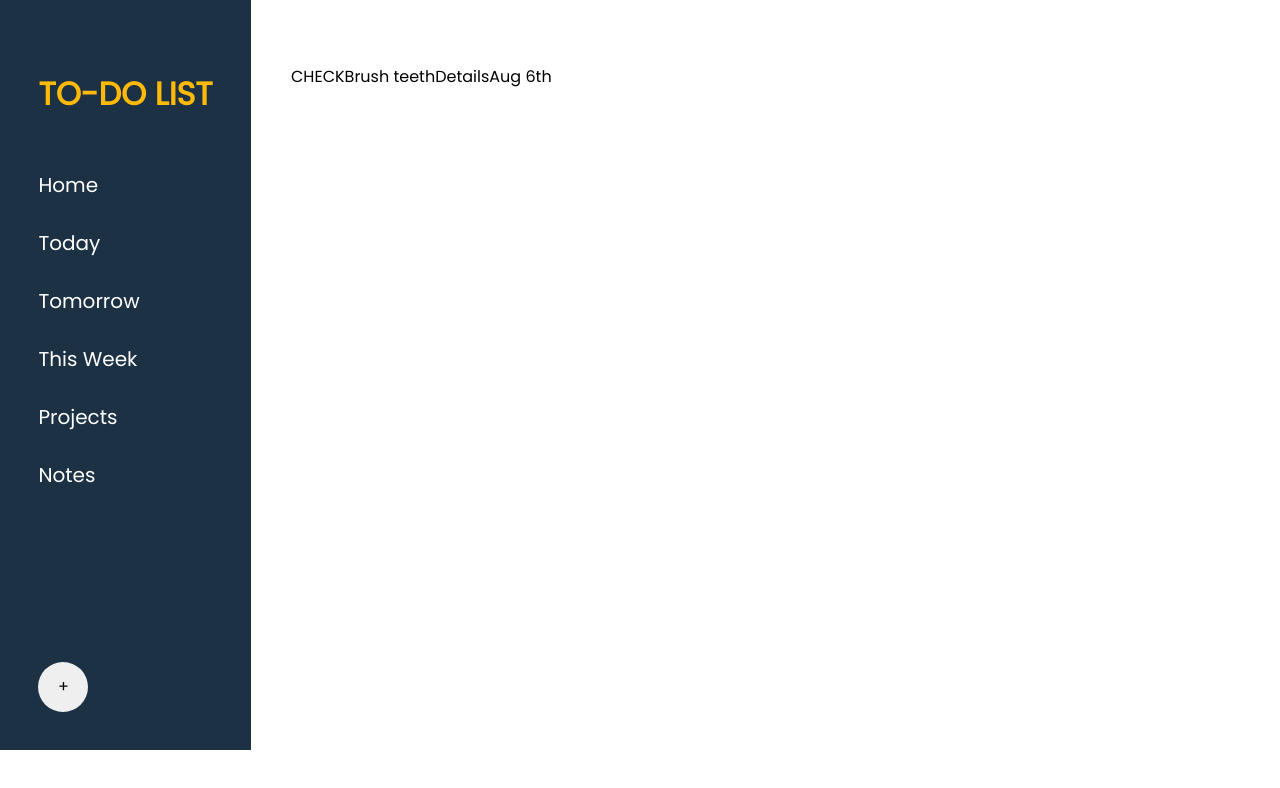
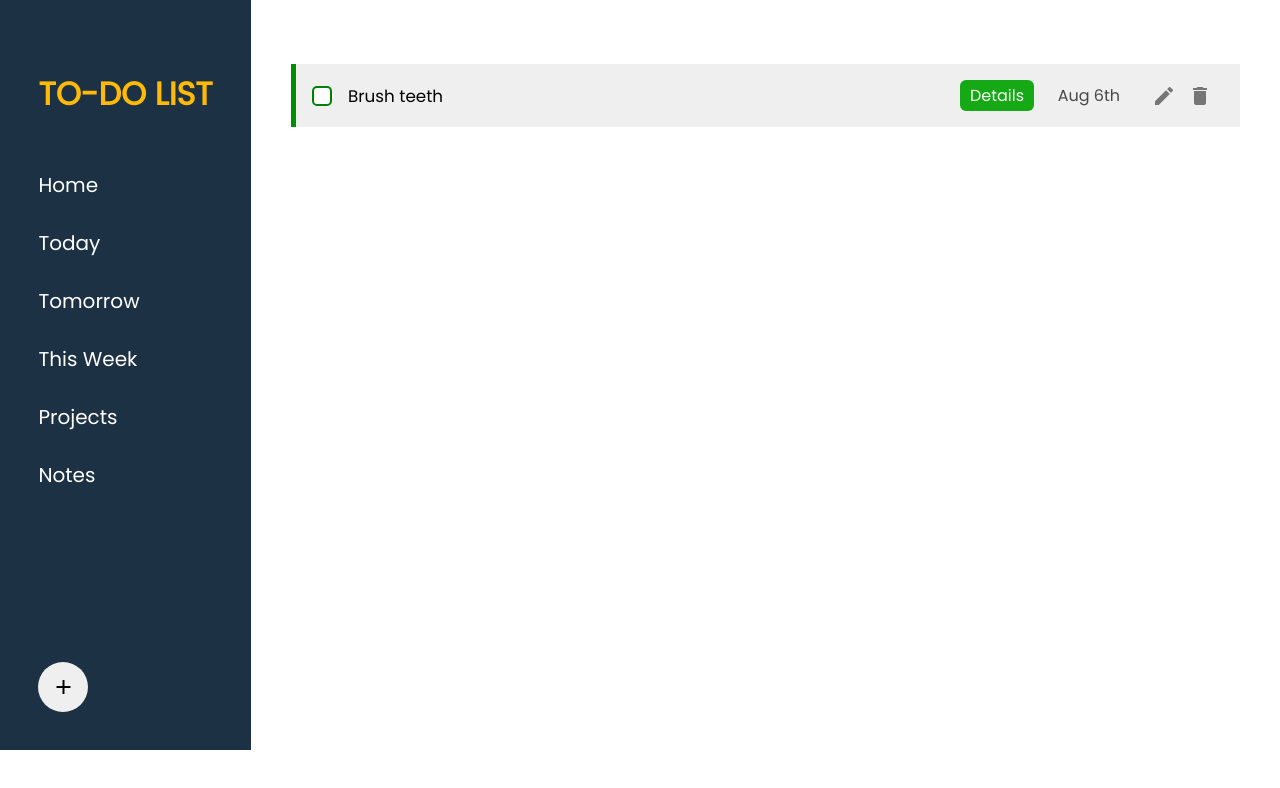
Before and after one commit to renchester/top-todo-list, a plain HTML site: page index.html in a window 1280 px wide. Drawn offline with Linux system fonts and the light colour scheme.

Commit message:
Modify task styles

```diff
--- a/index.html
+++ b/index.html
@@ -7,6 +7,11 @@
 
     <link rel="preconnect" href="https://fonts.googleapis.com" />
     <link rel="preconnect" href="https://fonts.gstatic.com" crossorigin />
+    <link
+      href="https://fonts.googleapis.com/icon?family=Material+Icons"
+      rel="stylesheet"
+    />
+
     <link
       href="https://fonts.googleapis.com/css2?family=Poppins&display=swap"
       rel="stylesheet"
@@ -25,15 +30,23 @@
         <p class="nav-header">This Week</p>
         <p class="nav-header">Projects</p>
         <p class="nav-header">Notes</p>
-        <button class="btn add-task">+</button>
+        <button class="btn add-task">
+          <span class="material-icons icon-add-task"> add </span>
+        </button>
       </div>
 
       <div class="task-display">
-        <div class="task">
-          <div class="task-checkbox">CHECK</div>
+        <div class="task priority-low">
+          <div class="task-checkbox"></div>
           <div class="task-name">Brush teeth</div>
           <div class="task-details">Details</div>
           <div class="task-date">Aug 6th</div>
+          <div class="task-edit">
+            <span class="material-icons icon-edit"> mode_edit </span>
+          </div>
+          <div class="task-delete">
+            <span class="material-icons icon-delete"> delete </span>
+          </div>
         </div>
       </div>
     </div>
--- a/styles.css
+++ b/styles.css
@@ -31,6 +31,7 @@ html {
   max-width: 1500px;
   min-height: 750px;
   display: flex;
+  margin: auto;
 }
 
 .btn {
@@ -63,6 +64,9 @@ html {
 
 .btn.add-task {
   position: absolute;
+  display: flex;
+  justify-content: center;
+  align-items: center;
   bottom: 2.4rem;
   border-radius: 50%;
   height: 50px;
@@ -73,8 +77,74 @@ html {
 
 .task-display {
   padding: 4rem 2.5rem;
+  flex-grow: 1;
 }
 
 .task {
   display: flex;
+  background-color: rgba(235, 235, 235, 0.788);
+  align-items: center;
+  padding: 1rem;
+  min-width: 500px;
+  width: 100%;
 }
+
+.priority-high {
+  border-left: 5px solid red;
+}
+
+.priority-medium {
+  border-left: 5px solid orange;
+}
+
+.priority-low {
+  border-left: 5px solid rgb(0, 143, 0);
+}
+
+.task-checkbox,
+.task-checked {
+  width: 20px;
+  height: 20px;
+  border: 2px solid green;
+  border-radius: 5px;
+  background-color: white;
+  margin-right: 1rem;
+  cursor: pointer;
+}
+
+.task-checked {
+  background-color: rgb(21, 170, 21);
+}
+
+.task-name {
+  margin-right: auto;
+  font-size: 1.05rem;
+}
+
+.task-details {
+  color: white;
+  background-color: rgb(21, 170, 21);
+  padding: 0.2rem 0.6rem;
+  margin-right: 1.5rem;
+  border-radius: 6px;
+  cursor: pointer;
+}
+
+.task-date {
+  color: rgba(0, 0, 0, 0.7);
+  margin-right: 2rem;
+}
+
+.task-edit,
+.task-delete {
+  display: flex;
+  justify-content: center;
+  align-items: center;
+  margin-right: 0.75rem;
+  cursor: pointer;
+}
+
+.material-icons.icon-edit,
+.material-icons.icon-delete {
+  color: rgba(0, 0, 0, 0.507);
+}
```
Also changed, not shown: img/check-white.jpeg (added).
